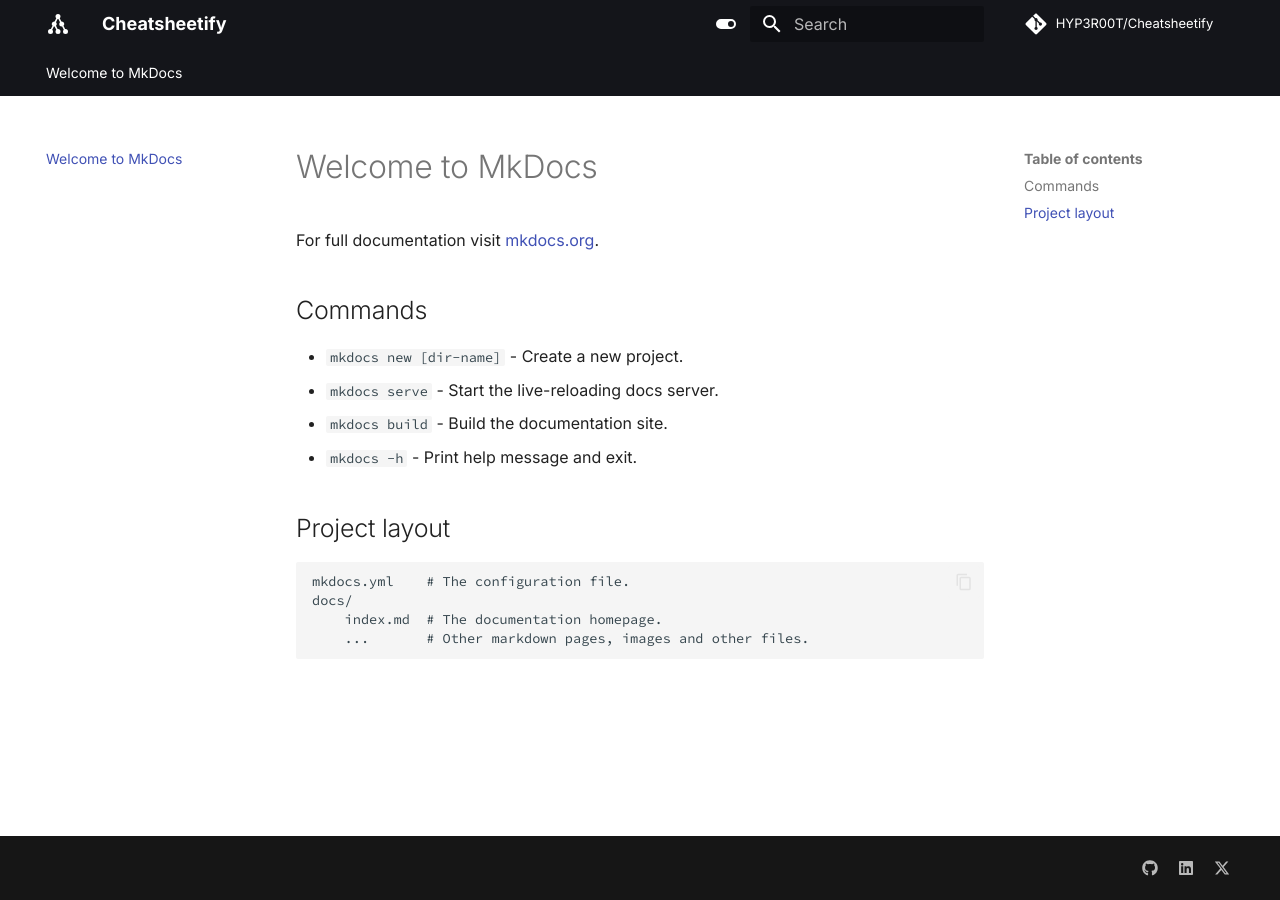
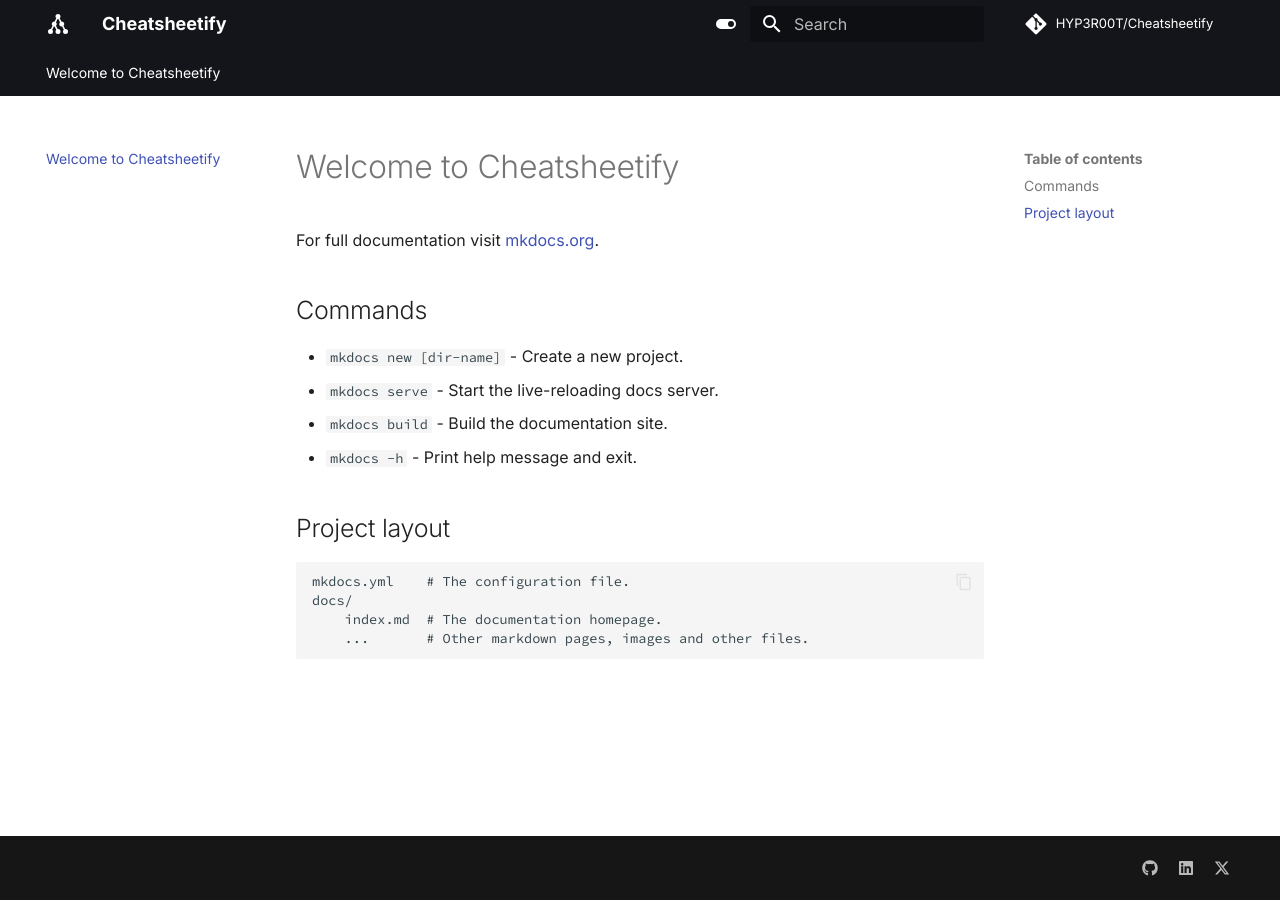
Before and after one commit to HYP3R00T/Cheatsheetify, an MkDocs documentation site: the page built from docs/index.md, in a window 1280 px wide. Built offline with MkDocs 1.6.1 and Material for MkDocs 9.7.7, drawn with Linux system fonts in a browser that asks for light colours; comment, search, counter and statistics services are not loaded.

Commit message:
testing pipeline

```diff
--- a/docs/index.md
+++ b/docs/index.md
@@ -1,4 +1,4 @@
-# Welcome to MkDocs
+# Welcome to Cheatsheetify
 
 For full documentation visit [mkdocs.org](https://www.mkdocs.org).
 
```
